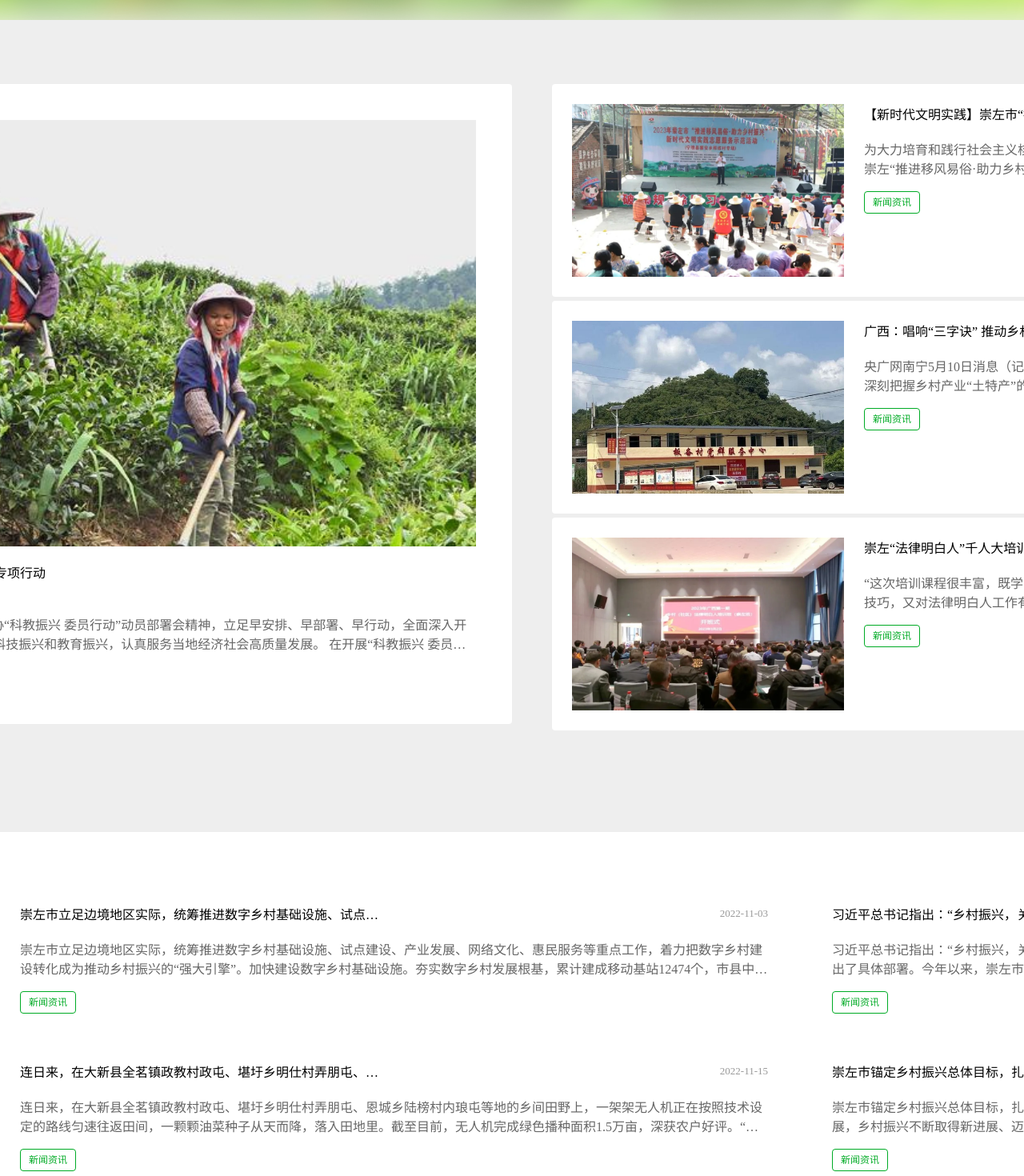
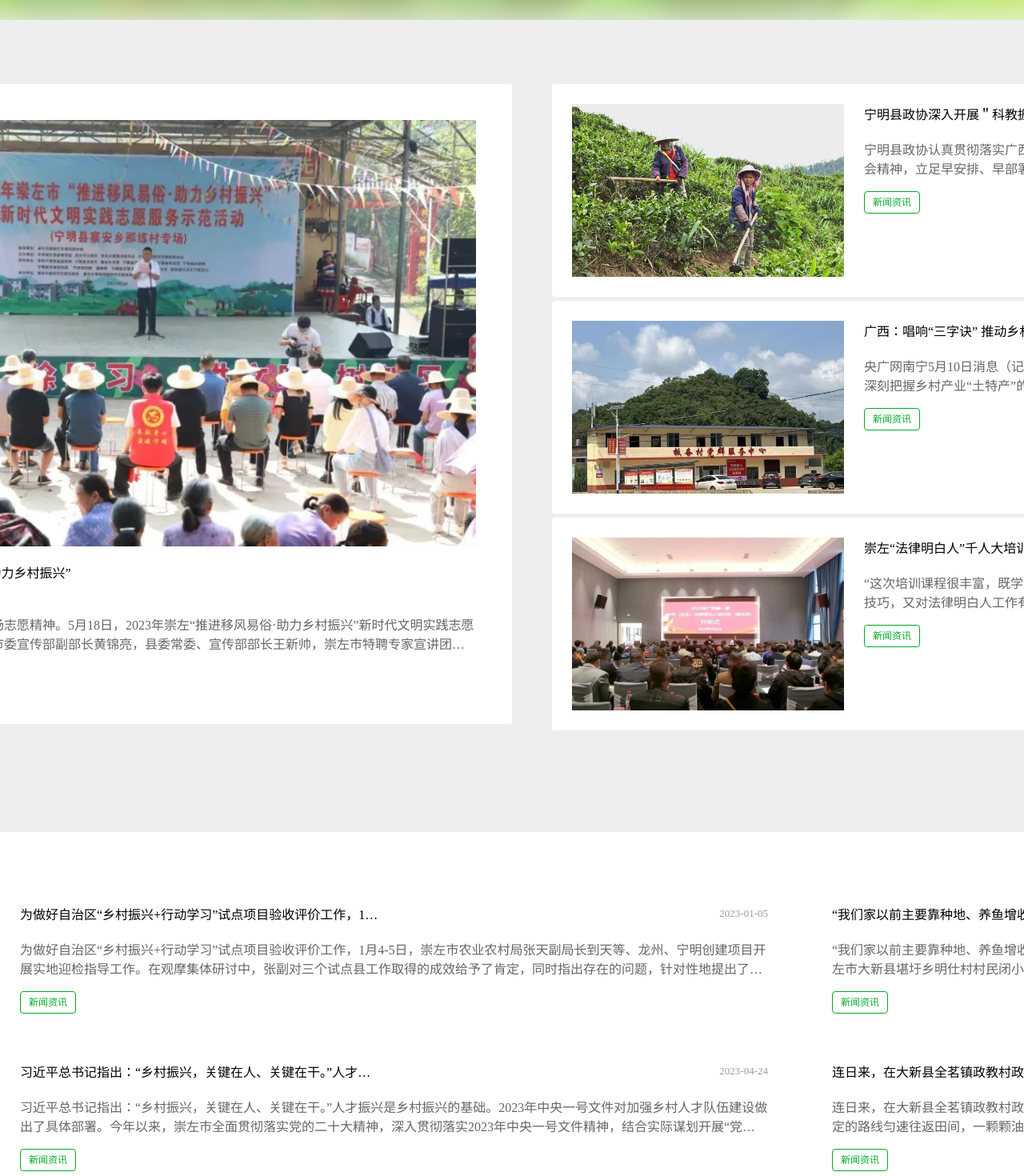
Before and after one commit to chaiquan-J/Rural_revitalization, a Vue app: page /#/Information in a window 1280 px wide. Shown: the part 500-1970 px from the top of the page at 80% size. Built offline with nearby package versions, Linux system fonts and the light colour scheme; a web font is replaced by a local one.

Commit message:
调整资讯顺序

```diff
--- a/src/assets/style/Home.css
+++ b/src/assets/style/Home.css
@@ -252,7 +252,7 @@
 .body_box .informa_box .conent_box .left_box .cont_box .img_box {
   height: 533px;
   width: 100%;
-  background: url(../img/Information1.jpg) no-repeat;
+  background: url(../img/Information2.png) no-repeat;
   background-size: cover;
   overflow: hidden;
   margin-bottom: 20px;
--- a/src/assets/style/Home.less
+++ b/src/assets/style/Home.less
@@ -331,7 +331,7 @@
                     .img_box {
                         height: 533px;
                         width: 100%;
-                        background: url(../img/Information1.jpg) no-repeat;
+                        background: url(../img/Information2.png) no-repeat;
                         background-size: cover;
                         overflow: hidden;
                         margin-bottom: 20px;
--- a/src/assets/style/Information.css
+++ b/src/assets/style/Information.css
@@ -62,7 +62,7 @@
 .body_box .informa_box .conent_box .hop_box .left_box .cont_box .img_box {
   height: 533px;
   width: 100%;
-  background: url(../img/Information1.jpg) no-repeat;
+  background: url(../img/Information2.png) no-repeat;
   background-size: cover;
   overflow: hidden;
   margin-bottom: 20px;
--- a/src/assets/style/Information.less
+++ b/src/assets/style/Information.less
@@ -73,7 +73,7 @@
                         .img_box {
                             height: 533px;
                             width: 100%;
-                            background: url(../img/Information1.jpg) no-repeat;
+                            background: url(../img/Information2.png) no-repeat;
                             background-size: cover;
                             overflow: hidden;
                             margin-bottom: 20px;
--- a/src/views/Home.vue
+++ b/src/views/Home.vue
@@ -108,15 +108,11 @@
             <div class="cont_box">
               <div class="img_box"></div>
               <div class="title">
-                宁明县政协深入开展＂科教振兴 委员行动＂专项行动
+                【新时代文明实践】崇左市“推进移风易俗·助力乡村振兴”
               </div>
-              <div class="time">2023-05-16</div>
+              <div class="time">2023-5-20</div>
               <div class="text_box">
-                宁明县政协认真贯彻落实广西壮族自治区政协“科教振兴
-                委员行动”动员部署会精神，立足早安排、早部署、早行动，全面深入开展“科教振兴
-                委员行动”专项行动，全力助推科技振兴和教育振兴，认真服务当地经济社会高质量发展。
-                在开展“科教振兴
-                委员行动”专项行动中，宁明县政协注重采取“四大举措”，注意发挥重要阵地、重要平台、重要渠道的作用，把助力科教振兴作为围绕中心、服务大局履职尽责的重要内容，作为践行初心使命、强化责任担当的具体行动，指导辖区内市、县政协委员和相关单位、企业在助推科教振兴上建言资政，凝聚共识，贡献政协智慧和力量。
+                为大力培育和践行社会主义核心价值观，弘扬志愿精神。5月18日，2023年崇左“推进移风易俗·助力乡村振兴”新时代文明实践志愿服务活动在宁明县寨安乡那练村举办。崇左市委宣传部副部长黄锦亮，县委常委、宣传部部长王新帅，崇左市特聘专家宣讲团农积坚参加活动。黄锦亮在致辞中强调，开展移风易俗、推进乡风文明，是得民心、顺民意的惠民工程，也是为群众办实事、办好事的“减负”工程，大家要共同努力，为全面建设面向东盟开放合作的现代化南疆国门城市贡献自己的一份力量。
               </div>
               <el-tag
                 effect="plain"
@@ -185,7 +181,7 @@ import talentimg4 from "@/assets/img/qinchenghua.jpg";
 import talentimg5 from "@/assets/img/nongxingguang.jpg";
 import talentimg6 from "@/assets/img/yangqi.jpg";
 // 振兴资讯
-import Information2 from "@/assets/img/Information2.png";
+import Information1 from "@/assets/img/Information1.jpg";
 import Information3 from "@/assets/img/Information3.jpg";
 import Information4 from "@/assets/img/Information4.png";
 
@@ -370,11 +366,11 @@ export default {
       informa: [
         {
           id: 1,
-          url: "url(" + Information2 + ")" + " no-repeat",
+          url: "url(" + Information1 + ")" + " no-repeat",
           backsize: "cover",
-          title: "【新时代文明实践】崇左市“推进移风易俗·助力乡村振兴”",
-          time: "2023-5-20",
-          text: "为大力培育和践行社会主义核心价值观，弘扬志愿精神。5月18日，2023年崇左“推进移风易俗·助力乡村振兴”新时代文明实践志愿服务活动在宁明县寨安乡那练村举办。崇左市委宣传部副部长黄锦亮，县委常委、宣传部部长王新帅，崇左市特聘专家宣讲团农积坚参加活动。黄锦亮在致辞中强调，开展移风易俗、推进乡风文明，是得民心、顺民意的惠民工程，也是为群众办实事、办好事的“减负”工程，大家要共同努力，为全面建设面向东盟开放合作的现代化南疆国门城市贡献自己的一份力量。",
+          title: "宁明县政协深入开展＂科教振兴 委员行动＂专项行动",
+          time: "2023-05-16",
+          text: "宁明县政协认真贯彻落实广西壮族自治区政协“科教振兴委员行动”动员部署会精神，立足早安排、早部署、早行动，全面深入开展“科教振兴委员行动”专项行动，全力助推科技振兴和教育振兴，认真服务当地经济社会高质量发展。在开展“科教振兴委员行动”专项行动中，宁明县政协注重采取“四大举措”，注意发挥重要阵地、重要平台、重要渠道的作用，把助力科教振兴作为围绕中心、服务大局履职尽责的重要内容，作为践行初心使命、强化责任担当的具体行动，指导辖区内市、县政协委员和相关单位、企业在助推科教振兴上建言资政，凝聚共识，贡献政协智慧和力量。",
         },
         {
           id: 2,
--- a/src/views/Information.vue
+++ b/src/views/Information.vue
@@ -9,15 +9,11 @@
             <div class="cont_box">
               <div class="img_box"></div>
               <div class="title">
-                宁明县政协深入开展＂科教振兴 委员行动＂专项行动
+                【新时代文明实践】崇左市“推进移风易俗·助力乡村振兴”
               </div>
-              <div class="time">2023-05-16</div>
+              <div class="time">2023-5-20</div>
               <div class="text_box">
-                宁明县政协认真贯彻落实广西壮族自治区政协“科教振兴
-                委员行动”动员部署会精神，立足早安排、早部署、早行动，全面深入开展“科教振兴
-                委员行动”专项行动，全力助推科技振兴和教育振兴，认真服务当地经济社会高质量发展。
-                在开展“科教振兴
-                委员行动”专项行动中，宁明县政协注重采取“四大举措”，注意发挥重要阵地、重要平台、重要渠道的作用，把助力科教振兴作为围绕中心、服务大局履职尽责的重要内容，作为践行初心使命、强化责任担当的具体行动，指导辖区内市、县政协委员和相关单位、企业在助推科教振兴上建言资政，凝聚共识，贡献政协智慧和力量。
+                为大力培育和践行社会主义核心价值观，弘扬志愿精神。5月18日，2023年崇左“推进移风易俗·助力乡村振兴”新时代文明实践志愿服务活动在宁明县寨安乡那练村举办。崇左市委宣传部副部长黄锦亮，县委常委、宣传部部长王新帅，崇左市特聘专家宣讲团农积坚参加活动。黄锦亮在致辞中强调，开展移风易俗、推进乡风文明，是得民心、顺民意的惠民工程，也是为群众办实事、办好事的“减负”工程，大家要共同努力，为全面建设面向东盟开放合作的现代化南疆国门城市贡献自己的一份力量。
               </div>
               <el-tag
                 effect="plain"
@@ -79,7 +75,7 @@
 </template>
 
 <script>
-import Information2 from "@/assets/img/Information2.png";
+import Information1 from "@/assets/img/Information1.jpg";
 import Information3 from "@/assets/img/Information3.jpg";
 import Information4 from "@/assets/img/Information4.png";
 
@@ -89,11 +85,11 @@ export default {
       informa: [
         {
           id: 1,
-          url: "url(" + Information2 + ")" + " no-repeat",
+          url: "url(" + Information1 + ")" + " no-repeat",
           backsize: "cover",
-          title: "【新时代文明实践】崇左市“推进移风易俗·助力乡村振兴”",
-          time: "2023-5-20",
-          text: "为大力培育和践行社会主义核心价值观，弘扬志愿精神。5月18日，2023年崇左“推进移风易俗·助力乡村振兴”新时代文明实践志愿服务活动在宁明县寨安乡那练村举办。崇左市委宣传部副部长黄锦亮，县委常委、宣传部部长王新帅，崇左市特聘专家宣讲团农积坚参加活动。黄锦亮在致辞中强调，开展移风易俗、推进乡风文明，是得民心、顺民意的惠民工程，也是为群众办实事、办好事的“减负”工程，大家要共同努力，为全面建设面向东盟开放合作的现代化南疆国门城市贡献自己的一份力量。",
+          title: "宁明县政协深入开展＂科教振兴 委员行动＂专项行动",
+          time: "2023-05-16",
+          text: "宁明县政协认真贯彻落实广西壮族自治区政协“科教振兴委员行动”动员部署会精神，立足早安排、早部署、早行动，全面深入开展“科教振兴委员行动”专项行动，全力助推科技振兴和教育振兴，认真服务当地经济社会高质量发展。在开展“科教振兴委员行动”专项行动中，宁明县政协注重采取“四大举措”，注意发挥重要阵地、重要平台、重要渠道的作用，把助力科教振兴作为围绕中心、服务大局履职尽责的重要内容，作为践行初心使命、强化责任担当的具体行动，指导辖区内市、县政协委员和相关单位、企业在助推科教振兴上建言资政，凝聚共识，贡献政协智慧和力量。",
         },
         {
           id: 2,
@@ -114,10 +110,16 @@ export default {
       ],
       news: [
         {
-          id: 1,
-          title: "广西崇左：以数字乡村建设助力乡村振兴",
-          time: "2022-11-03",
-          text: "崇左市立足边境地区实际，统筹推进数字乡村基础设施、试点建设、产业发展、网络文化、惠民服务等重点工作，着力把数字乡村建设转化成为推动乡村振兴的“强大引擎”。加快建设数字乡村基础设施。夯实数字乡村发展根基，累计建成移动基站12474个，市县中心城区基本实现5G网络连续覆盖，所有乡镇开通5G网络，20户以上自然村光纤覆盖率100%。健全农村寄递物流体系，824个行政村实现快递服务，覆盖率97.3%；乡镇“快快合作”网点298个，占比86.13%。建成4个县域共配中心，天等建成快递电商服务站78个。完成抵边村通邮123个，占任务的78.3 %。",
+          id: 6,
+          title: "崇左抓好“乡村振兴+行动学习”试点项目验收评价工作",
+          time: "2023-01-05",
+          text: "为做好自治区“乡村振兴+行动学习”试点项目验收评价工作，1月4-5日，崇左市农业农村局张天副局长到天等、龙州、宁明创建项目开展实地迎检指导工作。在观摩集体研讨中，张副对三个试点县工作取得的成效给予了肯定，同时指出存在的问题，针对性地提出了对策建议。",
+        },
+        {
+          id: 5,
+          title: "崇左市大新县：边疆党建点燃乡村振兴“红色引擎”",
+          time: "2023-03-22",
+          text: "“我们家以前主要靠种地、养鱼增收，明仕河开展河道整治后，我们一家四口开始到景区上班，每人每月都有几千元的收入。”近日，崇左市大新县堪圩乡明仕村村民闭小珍说。大新县由发改、文旅等职能部门与堪圩乡、硕龙镇、恩城乡共同搭建“党建联盟”，打造堪圩明仕田园民族旅游核心示范区、硕龙边关旅游核心示范区，推动当地旅游事业不断发展壮大，闭小珍与家人成为这一“绿色福利”的共享者，收入稳定，日子安稳。近年来，大新县聚焦“党旗领航”，围绕该县中心工作部署，突出边疆党建赋能，不断在组织、人才、产业等方面持续发力，点燃乡村振兴“红色引擎”。",
         },
         {
           id: 2,
@@ -132,22 +134,16 @@ export default {
           text: "连日来，在大新县全茗镇政教村政屯、堪圩乡明仕村弄朋屯、恩城乡陆榜村内琅屯等地的乡间田野上，一架架无人机正在按照技术设定的路线匀速往返田间，一颗颗油菜种子从天而降，落入田地里。截至目前，无人机完成绿色播种面积1.5万亩，深获农户好评。“为抢抓播种黄金期，引入无人机播种技术进行油菜播种，极大地提高了播种效率。”负责大新县冬种绿肥项目的广西桂粮农业科技有限公司负责人说，无人机的投入能真正为老百姓起到省时、省钱又增收的良好效果。目前，大新县植保植检站已组织51人报名参加植保无人机手的培训，提高植保作业效率，让农民在增收路上走得更快。",
         },
         {
+          id: 1,
+          title: "广西崇左：以数字乡村建设助力乡村振兴",
+          time: "2022-11-03",
+          text: "崇左市立足边境地区实际，统筹推进数字乡村基础设施、试点建设、产业发展、网络文化、惠民服务等重点工作，着力把数字乡村建设转化成为推动乡村振兴的“强大引擎”。加快建设数字乡村基础设施。夯实数字乡村发展根基，累计建成移动基站12474个，市县中心城区基本实现5G网络连续覆盖，所有乡镇开通5G网络，20户以上自然村光纤覆盖率100%。健全农村寄递物流体系，824个行政村实现快递服务，覆盖率97.3%；乡镇“快快合作”网点298个，占比86.13%。建成4个县域共配中心，天等建成快递电商服务站78个。完成抵边村通邮123个，占任务的78.3 %。",
+        },
+        {
           id: 4,
           title: "提升乡村“形实魂” ，崇左绘就乡村振兴美丽画卷",
           time: "2022-08-31",
           text: "崇左市锚定乡村振兴总体目标，扎实有序做好乡村发展、乡村建设、乡村治理重点工作，推动乡村“形、实、魂”深度融合、协同发展，乡村振兴不断取得新进展、迈出新步伐。走进江州区新和镇新村村新东屯，蔗海葱茏，村民黎大哥正在自家甘蔗地里忙活着。据他介绍，他们屯有80户302人，家家户户都种植甘蔗，这是当地农民的主要经济来源。",
-        },
-        {
-          id: 5,
-          title: "崇左市大新县：边疆党建点燃乡村振兴“红色引擎”",
-          time: "2023-03-22",
-          text: "“我们家以前主要靠种地、养鱼增收，明仕河开展河道整治后，我们一家四口开始到景区上班，每人每月都有几千元的收入。”近日，崇左市大新县堪圩乡明仕村村民闭小珍说。大新县由发改、文旅等职能部门与堪圩乡、硕龙镇、恩城乡共同搭建“党建联盟”，打造堪圩明仕田园民族旅游核心示范区、硕龙边关旅游核心示范区，推动当地旅游事业不断发展壮大，闭小珍与家人成为这一“绿色福利”的共享者，收入稳定，日子安稳。近年来，大新县聚焦“党旗领航”，围绕该县中心工作部署，突出边疆党建赋能，不断在组织、人才、产业等方面持续发力，点燃乡村振兴“红色引擎”。",
-        },
-        {
-          id: 6,
-          title: "崇左抓好“乡村振兴+行动学习”试点项目验收评价工作",
-          time: "2023-01-05",
-          text: "为做好自治区“乡村振兴+行动学习”试点项目验收评价工作，1月4-5日，崇左市农业农村局张天副局长到天等、龙州、宁明创建项目开展实地迎检指导工作。在观摩集体研讨中，张副对三个试点县工作取得的成效给予了肯定，同时指出存在的问题，针对性地提出了对策建议。",
         },
       ],
     };
```
